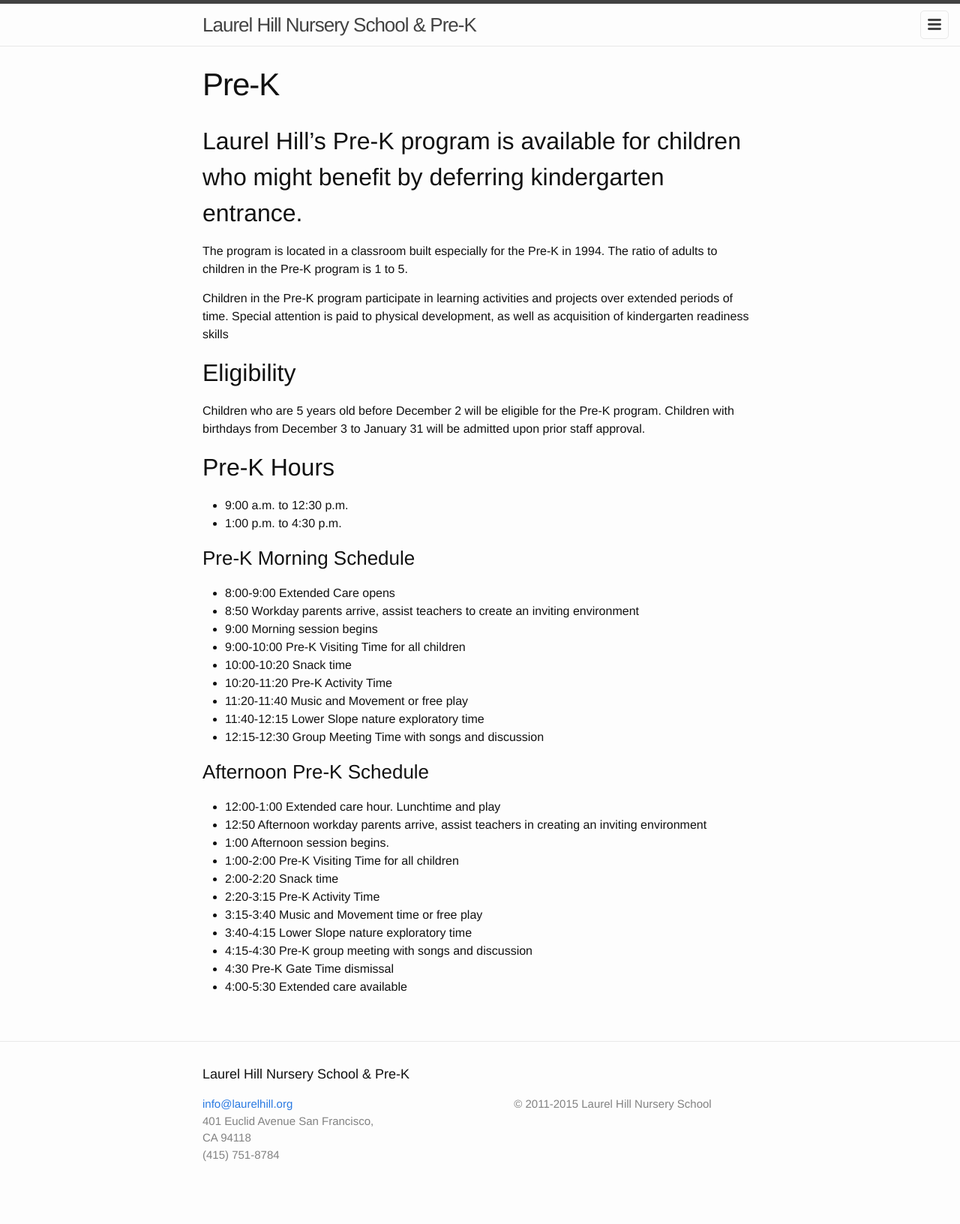
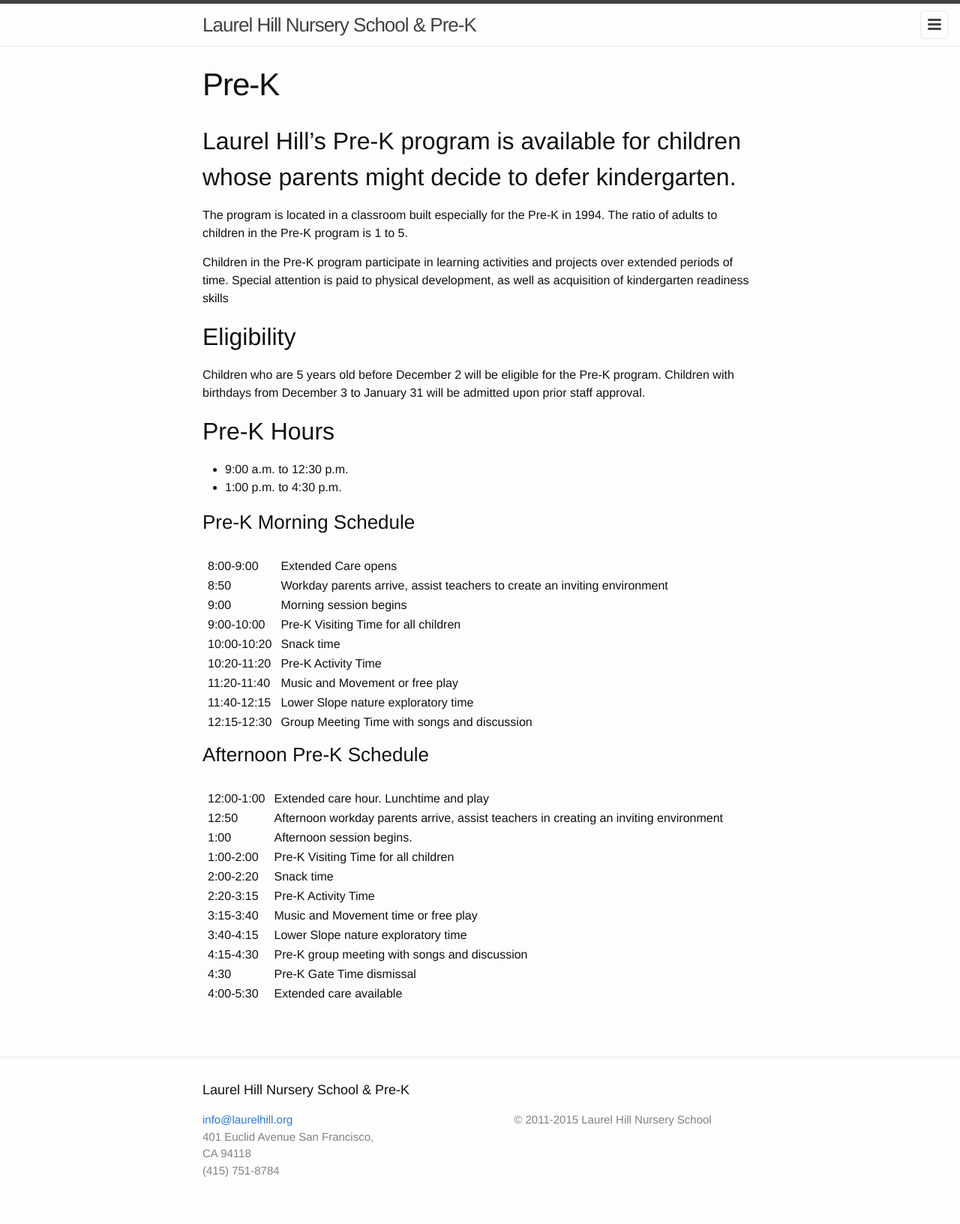
Before and after one commit to saliemchiu/lhns, a Jekyll site: the page built from _programs/pre-k.md, in a window 1280 px wide. Shown: the whole page at 75% size. Built offline with Jekyll 4.4.1, drawn with Linux system fonts in a browser that asks for light colours; before the commit the page ends 1611 px from its top, so only the background shows below that.

Commit message:
added tables to program pages

```diff
--- a/_programs/pre-k.md
+++ b/_programs/pre-k.md
@@ -4,7 +4,7 @@
 permalink: /programs/pre-k/
 ---
 
-## Laurel Hill’s Pre-K program is available for children who might benefit by deferring kindergarten entrance.
+## Laurel Hill’s Pre-K program is available for children whose parents might decide to defer kindergarten.
 
 The program is located in a classroom built especially for the Pre-K in 1994. The ratio of adults to children in the Pre-K program is 1 to 5.
 
@@ -22,26 +22,28 @@
 
 ### Pre-K Morning Schedule
 
-* 8:00-9:00 	Extended Care opens
-* 8:50 	Workday parents arrive, assist teachers to create an inviting environment
-* 9:00 	Morning session begins
-* 9:00-10:00 	Pre-K Visiting Time for all children
-* 10:00-10:20 	Snack time
-* 10:20-11:20 	Pre-K Activity Time
-* 11:20-11:40 	Music and Movement or free play
-* 11:40-12:15 	Lower Slope nature exploratory time
-* 12:15-12:30 	Group Meeting Time with songs and discussion
+|--------:|:-------|
+| 8:00-9:00 	| Extended Care opens |
+| 8:50 	| Workday parents arrive, assist teachers to create an inviting environment |
+| 9:00 	| Morning session begins |
+| 9:00-10:00 	| Pre-K Visiting Time for all children |
+| 10:00-10:20 	| Snack time |
+| 10:20-11:20 	| Pre-K Activity Time |
+| 11:20-11:40 	| Music and Movement or free play |
+| 11:40-12:15 	| Lower Slope nature exploratory time |
+| 12:15-12:30 	| Group Meeting Time with songs and discussion |
 
 ### Afternoon Pre-K Schedule
 
-* 12:00-1:00 	Extended care hour. Lunchtime and play
-* 12:50 	Afternoon workday parents arrive, assist teachers in creating an inviting environment
-* 1:00 	Afternoon session begins.
-* 1:00-2:00 	Pre-K Visiting Time for all children
-* 2:00-2:20 	Snack time
-* 2:20-3:15 	Pre-K Activity Time
-* 3:15-3:40 	Music and Movement time or free play
-* 3:40-4:15 	Lower Slope nature exploratory time
-* 4:15-4:30 	Pre-K group meeting with songs and discussion
-* 4:30 	Pre-K Gate Time dismissal
-* 4:00-5:30 	Extended care available
+|--------:|:-------|
+| 12:00-1:00 	| Extended care hour. Lunchtime and play |
+| 12:50 	| Afternoon workday parents arrive, assist teachers in creating an inviting environment |
+| 1:00 	| Afternoon session begins. |
+| 1:00-2:00 	| Pre-K Visiting Time for all children |
+| 2:00-2:20 	| Snack time|
+| 2:20-3:15 	| Pre-K Activity Time |
+| 3:15-3:40 	| Music and Movement time or free play |
+| 3:40-4:15 	| Lower Slope nature exploratory time |
+| 4:15-4:30 	| Pre-K group meeting with songs and discussion |
+| 4:30 	| Pre-K Gate Time dismissal |
+| 4:00-5:30 	| Extended care available |
--- a/_sass/_base.scss
+++ b/_sass/_base.scss
@@ -205,4 +205,5 @@
     }
 }
 
-table { padding: 15px 0;}
+table { padding: 10px 0;}
+table td {padding:0 5px;}
```
Also changed, not shown: _programs/preschool.md (+21 -19 lines).
